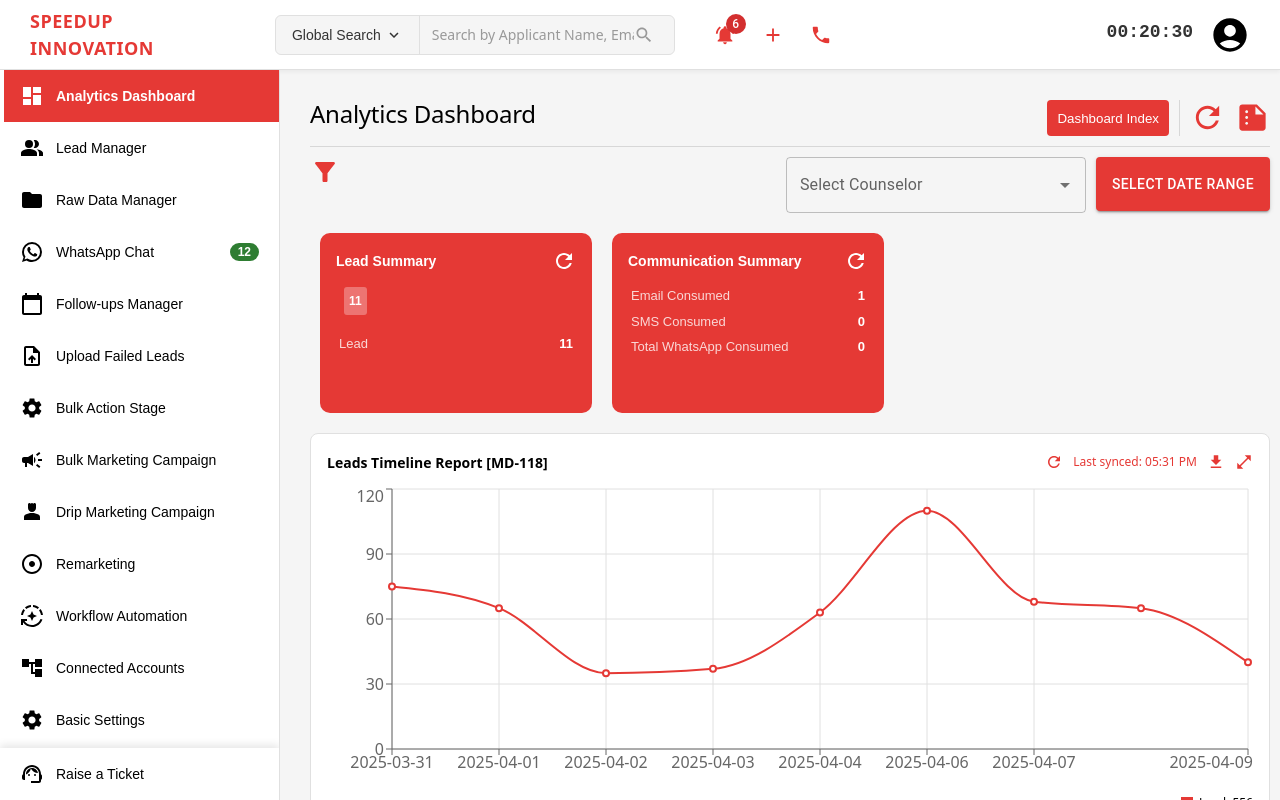
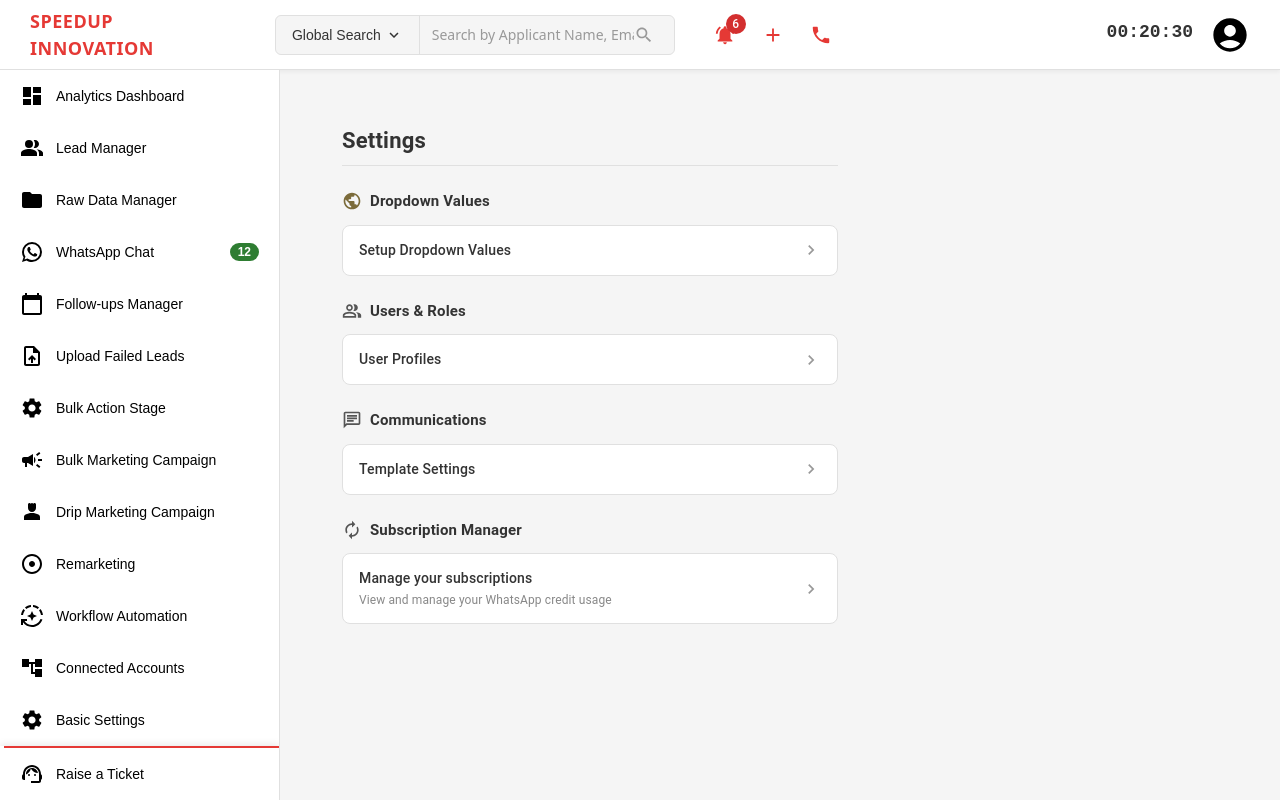
Before and after one commit to devifai-2026/extraaedge-admin, a React (Vite) app in the folder extraedge-admin/: page /advancedsettings in a window 1280 px wide. Before the commit this address led to /dashboard. Built offline with nearby package versions, Linux system fonts and the light colour scheme; sample sign-in values are in the browser's storage.

Commit message:
Ui implementation

```diff
--- a/extraedge-admin/src/App.jsx
+++ b/extraedge-admin/src/App.jsx
@@ -17,6 +17,7 @@ import WorkflowAutomation from './pages/AutomationWorkflow/AutomationWorkflow'
 import ConnectedAccounts from './pages/ConnectedAccounts/ConnectedAccounts'
 import Settings from './pages/Settings/Settings'
 import ThirdPartyIntegration from './pages/ThirdPartyIntegration/ThirdPartyIntegration'
+import AdvancedSettings from './pages/AdvancedSettings/AdvancedSettings'
 
 function App() {
   return (
@@ -33,7 +34,7 @@ function App() {
 
         <Route
           path="/leadlist"
-           element={<ProtectedRoute><Layout><LeadList /></Layout></ProtectedRoute>}
+          element={<ProtectedRoute><Layout><LeadList /></Layout></ProtectedRoute>}
         />
 
         <Route
@@ -91,9 +92,14 @@ function App() {
           element={<ProtectedRoute><Layout><Settings /></Layout></ProtectedRoute>}
         />
 
-         <Route
+        <Route
           path="/thirdpartyintegration"
           element={<ProtectedRoute><Layout><ThirdPartyIntegration /></Layout></ProtectedRoute>}
+        />
+
+        <Route
+          path="/advancedsettings"
+          element={<ProtectedRoute><Layout><AdvancedSettings /></Layout></ProtectedRoute>}
         />
 
         {/* Catch-all - redirect to dashboard for authenticated users, login otherwise */}
--- a/extraedge-admin/src/components/Layout/Sidebar.jsx
+++ b/extraedge-admin/src/components/Layout/Sidebar.jsx
@@ -33,7 +33,7 @@ const menuItems = [
   { id: 11, label: 'Workflow Automation', icon: AutoModeIcon, path: '/automations' },
   { id: 12, label: 'Connected Accounts', icon: AccountTreeIcon, path: '/connectedaccounts' },
   { id: 13, label: 'Basic Settings', icon: SettingsIcon, path: '/settings' },
-  { id: 14, label: 'Advanced Settings', icon: SettingsSuggestIcon, path: '/bulkuplosadlist' },
+  { id: 14, label: 'Advanced Settings', icon: SettingsSuggestIcon, path: '/advancedsettings' },
   { id: 15, label: 'Third Party Integration', icon: IntegrationInstructionsIcon, path: '/thirdpartyintegration' },
 ];
 
--- /dev/null
+++ b/extraedge-admin/src/pages/AdvancedSettings/AdvancedSettings.css
@@ -0,0 +1,69 @@
+.advanced-settings-container {
+  padding: 24px 32px;
+  max-width: 560px;
+}
+
+.advanced-settings-title {
+  font-size: 22px !important;
+  font-weight: 600 !important;
+  color: #333;
+  margin-bottom: 8px !important;
+}
+
+.advanced-settings-divider {
+  height: 1px;
+  background-color: #e0e0e0;
+  margin-bottom: 24px;
+}
+
+.advanced-settings-section {
+  margin-bottom: 24px;
+}
+
+.advanced-settings-section-header {
+  display: flex;
+  align-items: center;
+  gap: 8px;
+  margin-bottom: 12px;
+}
+
+.advanced-settings-section-title {
+  font-size: 15px !important;
+  font-weight: 600 !important;
+  color: #333;
+}
+
+.advanced-settings-card {
+  border-radius: 8px !important;
+  border-color: #e0e0e0 !important;
+  box-shadow: none !important;
+  margin-bottom: 8px;
+}
+
+.advanced-settings-card-action {
+  padding: 14px 16px !important;
+}
+
+.advanced-settings-card-content {
+  display: flex;
+  align-items: center;
+  justify-content: space-between;
+  width: 100%;
+}
+
+.advanced-settings-card-label {
+  font-size: 14px !important;
+  font-weight: 500 !important;
+  color: #333;
+}
+
+.advanced-settings-card-description {
+  font-size: 12px !important;
+  color: #888;
+  margin-top: 2px !important;
+}
+
+.advanced-settings-chevron {
+  color: #999;
+  font-size: 20px !important;
+}
--- /dev/null
+++ b/extraedge-admin/src/pages/AdvancedSettings/AdvancedSettings.jsx
@@ -0,0 +1,88 @@
+import {
+  Box,
+  Typography,
+  Card,
+  CardActionArea,
+} from "@mui/material";
+import ChevronRightIcon from "@mui/icons-material/ChevronRight";
+import PublicIcon from "@mui/icons-material/Public";
+import PeopleAltOutlinedIcon from "@mui/icons-material/PeopleAltOutlined";
+import ChatOutlinedIcon from "@mui/icons-material/ChatOutlined";
+import AutorenewIcon from "@mui/icons-material/Autorenew";
+import "./AdvancedSettings.css";
+
+const sections = [
+  {
+    icon: <PublicIcon sx={{ fontSize: 20, color: "#7b6b3a" }} />,
+    title: "Dropdown Values",
+    items: [
+      { label: "Setup Dropdown Values" },
+    ],
+  },
+  {
+    icon: <PeopleAltOutlinedIcon sx={{ fontSize: 20, color: "#555" }} />,
+    title: "Users & Roles",
+    items: [
+      { label: "User Profiles" },
+    ],
+  },
+  {
+    icon: <ChatOutlinedIcon sx={{ fontSize: 20, color: "#555" }} />,
+    title: "Communications",
+    items: [
+      { label: "Template Settings" },
+    ],
+  },
+  {
+    icon: <AutorenewIcon sx={{ fontSize: 20, color: "#555" }} />,
+    title: "Subscription Manager",
+    items: [
+      {
+        label: "Manage your subscriptions",
+        description: "View and manage your WhatsApp credit usage",
+      },
+    ],
+  },
+];
+
+const AdvancedSettings = () => {
+  return (
+    <Box className="advanced-settings-container">
+      <Typography className="advanced-settings-title">Settings</Typography>
+      <Box className="advanced-settings-divider" />
+
+      {sections.map((section, idx) => (
+        <Box key={idx} className="advanced-settings-section">
+          <Box className="advanced-settings-section-header">
+            {section.icon}
+            <Typography className="advanced-settings-section-title">
+              {section.title}
+            </Typography>
+          </Box>
+
+          {section.items.map((item, itemIdx) => (
+            <Card key={itemIdx} className="advanced-settings-card" variant="outlined">
+              <CardActionArea className="advanced-settings-card-action">
+                <Box className="advanced-settings-card-content">
+                  <Box>
+                    <Typography className="advanced-settings-card-label">
+                      {item.label}
+                    </Typography>
+                    {item.description && (
+                      <Typography className="advanced-settings-card-description">
+                        {item.description}
+                      </Typography>
+                    )}
+                  </Box>
+                  <ChevronRightIcon className="advanced-settings-chevron" />
+                </Box>
+              </CardActionArea>
+            </Card>
+          ))}
+        </Box>
+      ))}
+    </Box>
+  );
+};
+
+export default AdvancedSettings;
```
